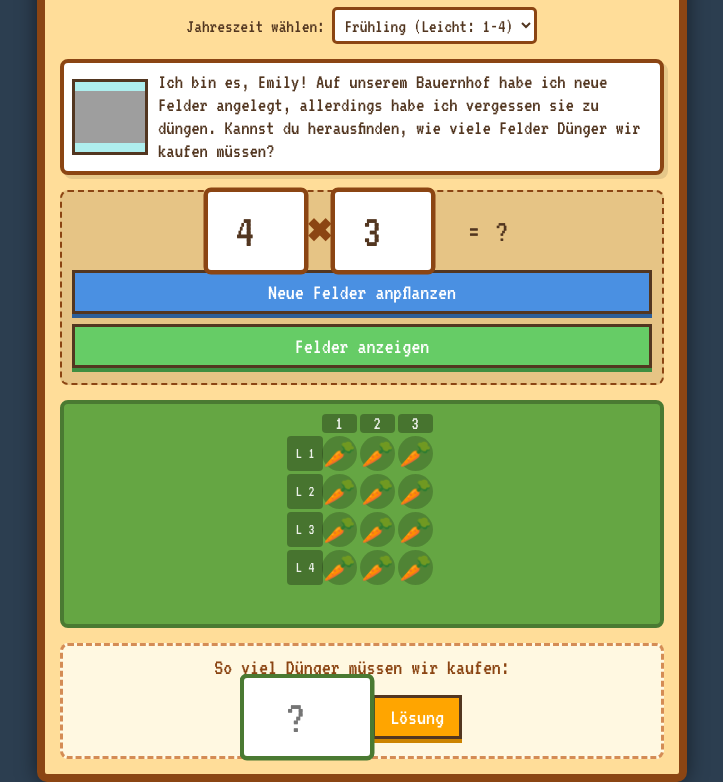
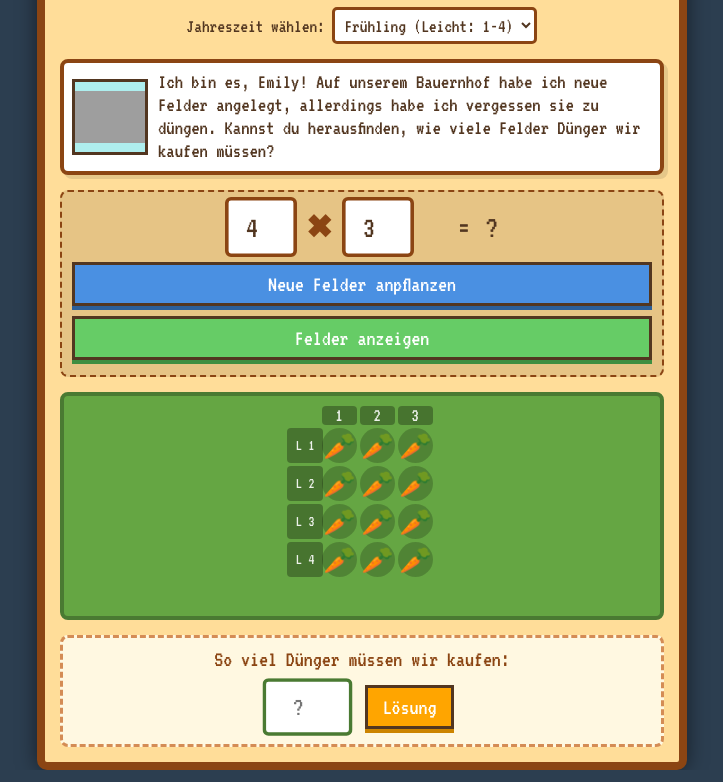
Before and after one commit to mrbraendt/StardewValley-1x1, a plain HTML site: page index.html in a window 1280 px wide. Shown: the part 66-848 px from the top of the page, without its empty margins (278-1001 px from the left). Drawn offline with Linux system fonts and the light colour scheme; grey boxes are pictures that could not be loaded.

Commit message:
fenstergröße zahlen geändert

```diff
--- a/index.html
+++ b/index.html
@@ -108,15 +108,15 @@
         .x-sign { margin: 0 10px; color: #8b4513; font-weight: bold; }
         .equals-sign { margin-left: 40px; margin-right: 10px; }
         input[type=number] {
-            width: 60px;
-            height: 50px;
+            width: 50px;
+            height: 42px;
             font-family: 'VT323', monospace;
-            font-size: 2rem;
+            font-size: 1.6rem;
             text-align: center;
             border: 3px solid #8b4513;
             border-radius: 5px;
             color: #523620;
-            transform: scale(1.5);
+            transform: scale(1.2);
             transform-origin: center;
             margin: 0 5px;
         }
@@ -166,7 +166,9 @@
         .solution-controls input {
             background-color: #fff;
             border-color: #4a7a32;
-            width: 80px;
+            width: 65px;
+            height: 40px;
+            font-size: 1.4rem;
         }
         .harvest-btn { background-color: #ffa500; box-shadow: 0 4px 0 #cc8400; }
         .harvest-btn:active { box-shadow: 0 0 0 #cc8400; }
```
